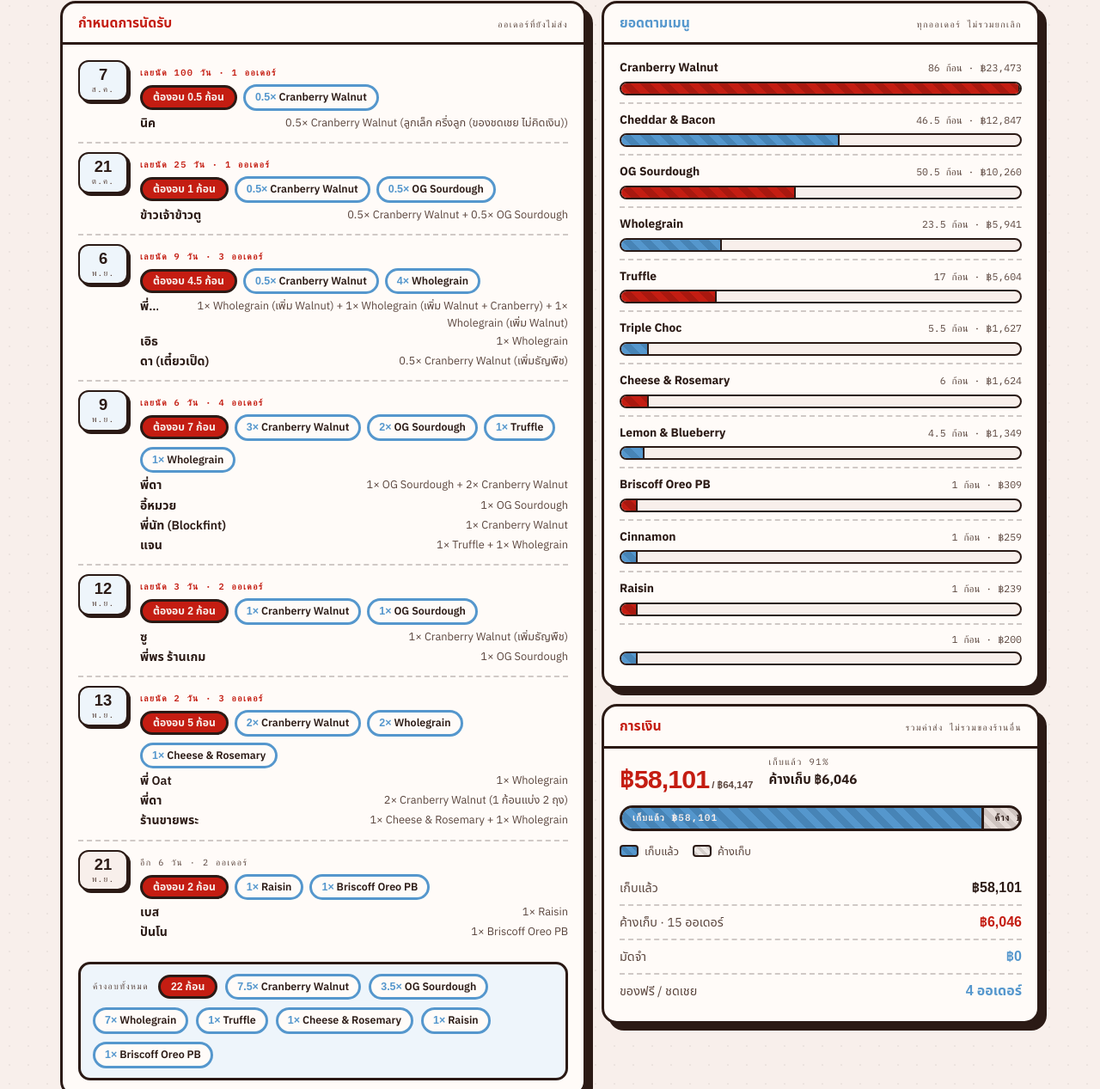
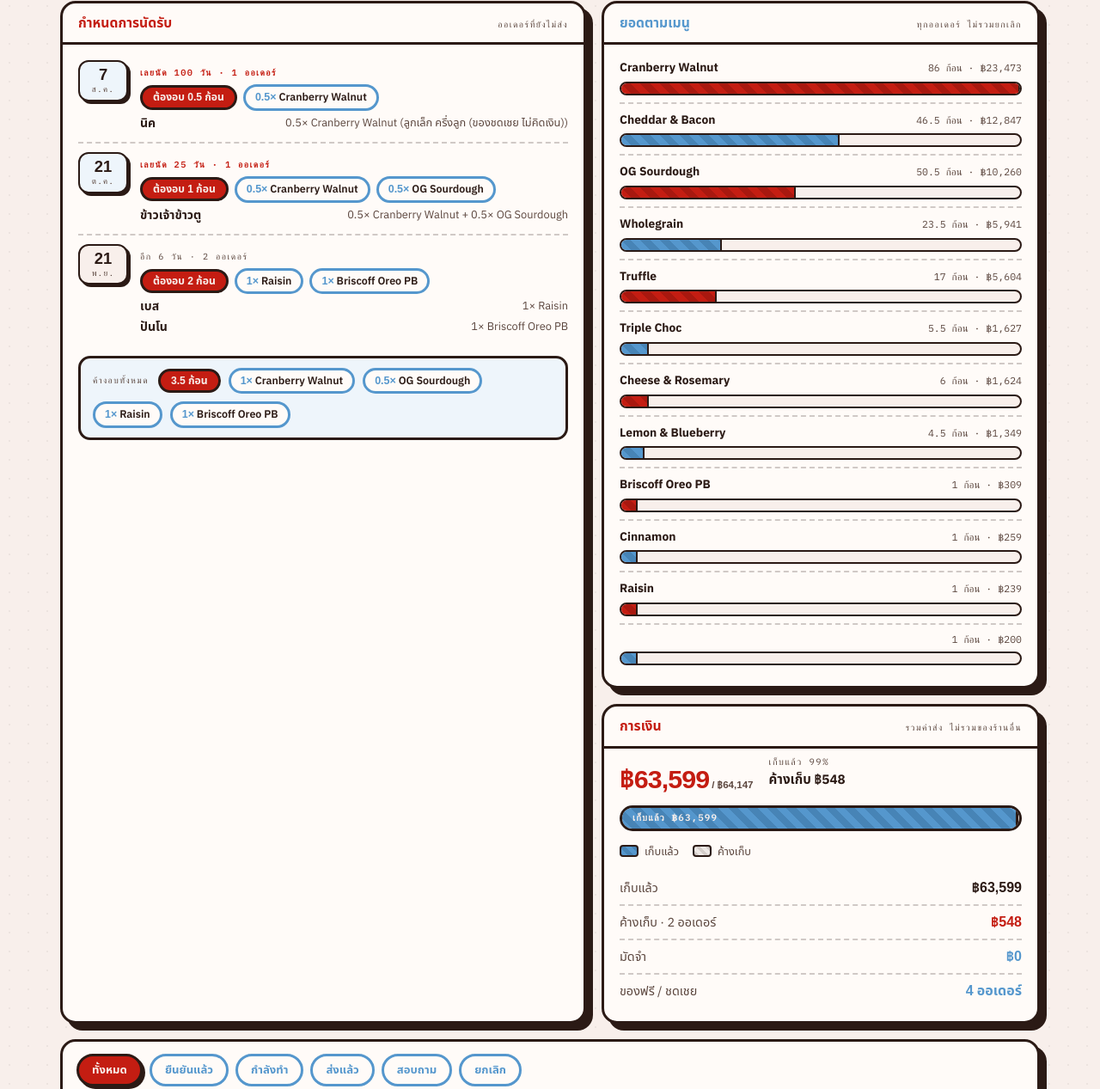
Before and after one commit to satasuk03/chutas-dough-crm, a plain HTML site: page index.html in a window 1280 px wide. Shown: the part 1368-2635 px from the top of the page at 86% size. Drawn offline with Linux system fonts and the light colour scheme; a web font is replaced by a local one.

Commit message:
ส่งและจ่ายแล้ว 13 ใบ: ORD-2026-0192 ถึง 0208 (ยืนยัน 15 พ.ย.)

```diff
--- a/index.html
+++ b/index.html
@@ -717,23 +717,23 @@ const ORDERS = [
 {id:"ORD-2026-0189",ordered:"2026-10-26",due:"2026-10-27",name:"อ้อมฟิตเนส",status:"delivered",payment:"paid",delivery:"pickup",shipping:"",total:"309",notes:"ลูกค้าใหม่ อ้อม (คนในฟิตเนส); Cranberry + เพิ่มธัญพืช 1 ก้อน 309 (เหมือนออเดอร์ของซู ORD-2026-0184); นัดรับพรุ่งนี้ 2026-10-27; ส่งและจ่ายแล้ว (ยืนยัน 2026-11-01)",items:[{p:"Cranberry Walnut",v:"เพิ่มธัญพืช",q:"1",lt:"309"}]},
 {id:"ORD-2026-0190",ordered:"2026-10-26",due:"2026-10-28",name:"ซู",status:"delivered",payment:"paid",delivery:"pickup",shipping:"",total:"309",notes:"ลูกค้าประจำ ซู; Cranberry + เพิ่มธัญพืช 1 ก้อน 309 (เหมือนครั้งก่อน ORD-2026-0184); นัดรับพุธ 2026-10-28; ส่งและจ่ายแล้ว (ยืนยัน 2026-11-01)",items:[{p:"Cranberry Walnut",v:"เพิ่มธัญพืช",q:"1",lt:"309"}]},
 {id:"ORD-2026-0191",ordered:"2026-10-28",due:"2026-10-30",name:"Luna (ต้นปอ)",status:"delivered",payment:"paid",delivery:"pickup",shipping:"",total:"329",notes:"ลูกค้าใหม่ Luna (ต้นปอ); Truffle 1 ก้อน 329; นัดรับศุกร์ 2026-10-30; ส่งและจ่ายแล้ว (ยืนยัน 2026-11-01)",items:[{p:"Truffle",v:"",q:"1",lt:"329"}]},
-{id:"ORD-2026-0192",ordered:"2026-10-30",due:"2026-11-06",name:"พี่ดา",status:"confirmed",payment:"unpaid",delivery:"delivery",shipping:"",total:"909",notes:"ออเดอร์ที่ 5 ของพี่ดา; ธัญพืช 3 ก้อน: เพิ่ม Walnut 300 x2 + เพิ่ม Walnut และ Cranberry 309; ส่งที่ศูนย์ 40 ศุกร์ 2026-11-06 ตอนเที่ยง; ยังไม่ตกลงค่าส่ง",items:[{p:"Wholegrain",v:"เพิ่ม Walnut",q:"1",lt:"300"},{p:"Wholegrain",v:"เพิ่ม Walnut + Cranberry",q:"1",lt:"309"},{p:"Wholegrain",v:"เพิ่ม Walnut",q:"1",lt:"300"}]},
+{id:"ORD-2026-0192",ordered:"2026-10-30",due:"2026-11-06",name:"พี่ดา",status:"delivered",payment:"paid",delivery:"delivery",shipping:"",total:"909",notes:"ออเดอร์ที่ 5 ของพี่ดา; ธัญพืช 3 ก้อน: เพิ่ม Walnut 300 x2 + เพิ่ม Walnut และ Cranberry 309; ส่งที่ศูนย์ 40 ศุกร์ 2026-11-06 ตอนเที่ยง; ยังไม่ตกลงค่าส่ง; ส่งและจ่ายแล้ว (ยืนยัน 2026-11-15)",items:[{p:"Wholegrain",v:"เพิ่ม Walnut",q:"1",lt:"300"},{p:"Wholegrain",v:"เพิ่ม Walnut + Cranberry",q:"1",lt:"309"},{p:"Wholegrain",v:"เพิ่ม Walnut",q:"1",lt:"300"}]},
 {id:"ORD-2026-0193",ordered:"2026-10-31",due:"2026-11-01",name:"กู๋",status:"delivered",payment:"paid",delivery:"pickup",shipping:"",total:"219",notes:"ลูกค้าใหม่ กู๋; OG 1 ก้อน 219; นัดรับเช้าวันอาทิตย์ 2026-11-01; ส่งและจ่ายแล้ว (ยืนยัน 2026-11-05)",items:[{p:"OG Sourdough",v:"",q:"1",lt:"219"}]},
 {id:"ORD-2026-0194",ordered:"2026-11-02",due:"2026-11-03",name:"ซู",status:"delivered",payment:"paid",delivery:"pickup",shipping:"",total:"309",notes:"ลูกค้าประจำ ซู; Cranberry + เพิ่มธัญพืช 1 ก้อน 309 (เหมือนครั้งก่อน ORD-2026-0190); นัดรับพรุ่งนี้ 2026-11-03; ส่งและจ่ายแล้ว (ยืนยัน 2026-11-05)",items:[{p:"Cranberry Walnut",v:"เพิ่มธัญพืช",q:"1",lt:"309"}]},
 {id:"ORD-2026-0195",ordered:"2026-11-03",due:"2026-11-03",name:"เจ๊ชุ",status:"delivered",payment:"paid",delivery:"pickup",shipping:"",total:"219",notes:"ออเดอร์ที่ 4 ของเจ๊ชุ; OG 1 ก้อน 219; นัดรับวันนี้ อังคาร 2026-11-03; ส่งและจ่ายแล้ว (ยืนยัน 2026-11-05)",items:[{p:"OG Sourdough",v:"",q:"1",lt:"219"}]},
-{id:"ORD-2026-0196",ordered:"2026-11-04",due:"2026-11-06",name:"เอิธ",status:"confirmed",payment:"unpaid",delivery:"pickup",shipping:"",total:"249",notes:"ลูกค้าใหม่ เอิธ; ธัญพืช 1 ก้อน 249; นัดรับศุกร์ 2026-11-06; แถมชอคโกแลต 1 ชิ้น (ฟรี ไม่คิดเงิน)",items:[{p:"Wholegrain",v:"",q:"1",lt:"249"}]},
-{id:"ORD-2026-0197",ordered:"2026-11-04",due:"2026-11-06",name:"ดา (เตี๋ยวเป็ด)",status:"confirmed",payment:"unpaid",delivery:"pickup",shipping:"",total:"155",notes:"ครึ่งก้อน Cranberry + เพิ่มธัญพืช แบบซู 155 (310÷2); นัดรับศุกร์ 2026-11-06 (ขอเดิมจันทร์ 2026-11-09 รับวันไหนก็ได้)",items:[{p:"Cranberry Walnut",v:"ครึ่งก้อน;เพิ่มธัญพืช",q:"0.5",lt:"155"}]},
-{id:"ORD-2026-0198",ordered:"2026-11-06",due:"2026-11-09",name:"พี่ดา",status:"confirmed",payment:"unpaid",delivery:"",shipping:"",total:"777",notes:"ออเดอร์ที่ 6 ของพี่ดา; OG 1 + Cranberry Walnut 2 (แก้ไขจากเดิมที่มีธัญพืชด้วย); นัดจันทร์ 2026-11-09; ยังไม่ระบุวิธีรับ/ส่ง",items:[{p:"OG Sourdough",v:"",q:"1",lt:"219"},{p:"Cranberry Walnut",v:"",q:"2",lt:"558"}]},
-{id:"ORD-2026-0199",ordered:"2026-11-06",due:"2026-11-09",name:"อี้หมวย",status:"confirmed",payment:"unpaid",delivery:"",shipping:"",total:"150",notes:"OG 1 ก้อน 150 (แก้ราคาจาก 219 เมื่อ 2026-11-15); นัดจันทร์ 2026-11-09; ยังไม่ระบุวิธีรับ/ส่ง",items:[{p:"OG Sourdough",v:"",q:"1",lt:"150"}]},
-{id:"ORD-2026-0200",ordered:"2026-11-06",due:"2026-11-09",name:"พี่นัท (Blockfint)",status:"confirmed",payment:"unpaid",delivery:"",shipping:"",total:"279",notes:"ลูกค้าใหม่ พี่นัท Blockfint; Cranberry Walnut 1 ก้อน 279; นัดจันทร์ 2026-11-09; ยังไม่ระบุวิธีรับ/ส่ง",items:[{p:"Cranberry Walnut",v:"",q:"1",lt:"279"}]},
-{id:"ORD-2026-0201",ordered:"2026-11-06",due:"2026-11-09",name:"แจน",status:"confirmed",payment:"unpaid",delivery:"",shipping:"",total:"578",notes:"ออเดอร์ที่ 2 ของแจน; Truffle 1 + ธัญพืช 1; นัดจันทร์ 2026-11-09; ยังไม่ระบุวิธีรับ/ส่ง",items:[{p:"Truffle",v:"",q:"1",lt:"329"},{p:"Wholegrain",v:"",q:"1",lt:"249"}]},
-{id:"ORD-2026-0202",ordered:"2026-11-10",due:"2026-11-13",name:"พี่ Oat",status:"confirmed",payment:"unpaid",delivery:"",shipping:"",total:"249",notes:"ลูกค้าใหม่ พี่ Oat; ธัญพืช 1 ก้อน 249; นัดศุกร์ 2026-11-13; ยังไม่ระบุวิธีรับ/ส่ง",items:[{p:"Wholegrain",v:"",q:"1",lt:"249"}]},
+{id:"ORD-2026-0196",ordered:"2026-11-04",due:"2026-11-06",name:"เอิธ",status:"delivered",payment:"paid",delivery:"pickup",shipping:"",total:"249",notes:"ลูกค้าใหม่ เอิธ; ธัญพืช 1 ก้อน 249; นัดรับศุกร์ 2026-11-06; แถมชอคโกแลต 1 ชิ้น (ฟรี ไม่คิดเงิน); ส่งและจ่ายแล้ว (ยืนยัน 2026-11-15)",items:[{p:"Wholegrain",v:"",q:"1",lt:"249"}]},
+{id:"ORD-2026-0197",ordered:"2026-11-04",due:"2026-11-06",name:"ดา (เตี๋ยวเป็ด)",status:"delivered",payment:"paid",delivery:"pickup",shipping:"",total:"155",notes:"ครึ่งก้อน Cranberry + เพิ่มธัญพืช แบบซู 155 (310÷2); นัดรับศุกร์ 2026-11-06 (ขอเดิมจันทร์ 2026-11-09 รับวันไหนก็ได้); ส่งและจ่ายแล้ว (ยืนยัน 2026-11-15)",items:[{p:"Cranberry Walnut",v:"ครึ่งก้อน;เพิ่มธัญพืช",q:"0.5",lt:"155"}]},
+{id:"ORD-2026-0198",ordered:"2026-11-06",due:"2026-11-09",name:"พี่ดา",status:"delivered",payment:"paid",delivery:"",shipping:"",total:"777",notes:"ออเดอร์ที่ 6 ของพี่ดา; OG 1 + Cranberry Walnut 2 (แก้ไขจากเดิมที่มีธัญพืชด้วย); นัดจันทร์ 2026-11-09; ยังไม่ระบุวิธีรับ/ส่ง; ส่งและจ่ายแล้ว (ยืนยัน 2026-11-15)",items:[{p:"OG Sourdough",v:"",q:"1",lt:"219"},{p:"Cranberry Walnut",v:"",q:"2",lt:"558"}]},
+{id:"ORD-2026-0199",ordered:"2026-11-06",due:"2026-11-09",name:"อี้หมวย",status:"delivered",payment:"paid",delivery:"",shipping:"",total:"150",notes:"OG 1 ก้อน 150 (แก้ราคาจาก 219 เมื่อ 2026-11-15); นัดจันทร์ 2026-11-09; ยังไม่ระบุวิธีรับ/ส่ง; ส่งและจ่ายแล้ว (ยืนยัน 2026-11-15)",items:[{p:"OG Sourdough",v:"",q:"1",lt:"150"}]},
+{id:"ORD-2026-0200",ordered:"2026-11-06",due:"2026-11-09",name:"พี่นัท (Blockfint)",status:"delivered",payment:"paid",delivery:"",shipping:"",total:"279",notes:"ลูกค้าใหม่ พี่นัท Blockfint; Cranberry Walnut 1 ก้อน 279; นัดจันทร์ 2026-11-09; ยังไม่ระบุวิธีรับ/ส่ง; ส่งและจ่ายแล้ว (ยืนยัน 2026-11-15)",items:[{p:"Cranberry Walnut",v:"",q:"1",lt:"279"}]},
+{id:"ORD-2026-0201",ordered:"2026-11-06",due:"2026-11-09",name:"แจน",status:"delivered",payment:"paid",delivery:"",shipping:"",total:"578",notes:"ออเดอร์ที่ 2 ของแจน; Truffle 1 + ธัญพืช 1; นัดจันทร์ 2026-11-09; ยังไม่ระบุวิธีรับ/ส่ง; ส่งและจ่ายแล้ว (ยืนยัน 2026-11-15)",items:[{p:"Truffle",v:"",q:"1",lt:"329"},{p:"Wholegrain",v:"",q:"1",lt:"249"}]},
+{id:"ORD-2026-0202",ordered:"2026-11-10",due:"2026-11-13",name:"พี่ Oat",status:"delivered",payment:"paid",delivery:"",shipping:"",total:"249",notes:"ลูกค้าใหม่ พี่ Oat; ธัญพืช 1 ก้อน 249; นัดศุกร์ 2026-11-13; ยังไม่ระบุวิธีรับ/ส่ง; ส่งและจ่ายแล้ว (ยืนยัน 2026-11-15)",items:[{p:"Wholegrain",v:"",q:"1",lt:"249"}]},
 {id:"ORD-2026-0203",ordered:"2026-11-09",due:"2026-11-09",name:"ซู",status:"delivered",payment:"paid",delivery:"pickup",shipping:"",total:"309",notes:"ลูกค้าประจำ ซู; Cranberry + เพิ่มธัญพืช 1 ก้อน 309 (เหมือนครั้งก่อน ORD-2026-0194); ส่งจันทร์ 2026-11-09; ส่งและจ่ายแล้ว (ยืนยัน 2026-11-10)",items:[{p:"Cranberry Walnut",v:"เพิ่มธัญพืช",q:"1",lt:"309"}]},
-{id:"ORD-2026-0204",ordered:"2026-11-09",due:"2026-11-09",name:"พี่ Pop",status:"delivered",payment:"unpaid",delivery:"",shipping:"",total:"548",notes:"ออเดอร์ที่ 6 ของพี่ Pop; Cranberry Walnut 1 ก้อน 279 + Cheese & Rosemary 1 ก้อน 269; ส่งจันทร์ 2026-11-09; ยังไม่จ่าย; เอาไม่เปรี้ยว",items:[{p:"Cranberry Walnut",v:"",q:"1",lt:"279"},{p:"Cheese & Rosemary",v:"",q:"1",lt:"269"}]},
-{id:"ORD-2026-0205",ordered:"2026-11-10",due:"2026-11-12",name:"ซู",status:"confirmed",payment:"unpaid",delivery:"",shipping:"",total:"309",notes:"ลูกค้าประจำ ซู; Cranberry + เพิ่มธัญพืช 1 ก้อน 309 (เหมือนครั้งก่อน ORD-2026-0203); นัดรับพฤหัส 2026-11-12",items:[{p:"Cranberry Walnut",v:"เพิ่มธัญพืช",q:"1",lt:"309"}]},
-{id:"ORD-2026-0206",ordered:"2026-11-10",due:"2026-11-12",name:"พี่พร ร้านเกม",status:"confirmed",payment:"unpaid",delivery:"",shipping:"",total:"219",notes:"OG 1 ก้อน 219; นัดพฤหัส 2026-11-12",items:[{p:"OG Sourdough",v:"",q:"1",lt:"219"}]},
-{id:"ORD-2026-0207",ordered:"2026-11-11",due:"2026-11-13",name:"พี่ดา",status:"confirmed",payment:"unpaid",delivery:"",shipping:"",total:"558",notes:"ออเดอร์ที่ 7 ของพี่ดา; Cranberry Walnut 2 ก้อน 558 (1 ก้อนแบ่ง 2 ถุง); ส่งศุกร์ 2026-11-13 ก่อนเที่ยง; ยังไม่ระบุวิธีรับ/ส่ง",items:[{p:"Cranberry Walnut",v:"1 ก้อนแบ่ง 2 ถุง",q:"2",lt:"558"}]},
-{id:"ORD-2026-0208",ordered:"2026-11-12",due:"2026-11-13",name:"ร้านขายพระ",status:"confirmed",payment:"unpaid",delivery:"pickup",shipping:"",total:"518",notes:"ร้านขายพระ; Cheese & Rosemary 1 ก้อน 269 + Wholegrain (ธัญพืช) 1 ก้อน 249; นัดรับพรุ่งนี้ 2026-11-13",items:[{p:"Cheese & Rosemary",v:"",q:"1",lt:"269"},{p:"Wholegrain",v:"",q:"1",lt:"249"}]},
+{id:"ORD-2026-0204",ordered:"2026-11-09",due:"2026-11-09",name:"พี่ Pop",status:"delivered",payment:"paid",delivery:"",shipping:"",total:"548",notes:"ออเดอร์ที่ 6 ของพี่ Pop; Cranberry Walnut 1 ก้อน 279 + Cheese & Rosemary 1 ก้อน 269; ส่งจันทร์ 2026-11-09; ยังไม่จ่าย; เอาไม่เปรี้ยว; ส่งและจ่ายแล้ว (ยืนยัน 2026-11-15)",items:[{p:"Cranberry Walnut",v:"",q:"1",lt:"279"},{p:"Cheese & Rosemary",v:"",q:"1",lt:"269"}]},
+{id:"ORD-2026-0205",ordered:"2026-11-10",due:"2026-11-12",name:"ซู",status:"delivered",payment:"paid",delivery:"",shipping:"",total:"309",notes:"ลูกค้าประจำ ซู; Cranberry + เพิ่มธัญพืช 1 ก้อน 309 (เหมือนครั้งก่อน ORD-2026-0203); นัดรับพฤหัส 2026-11-12; ส่งและจ่ายแล้ว (ยืนยัน 2026-11-15)",items:[{p:"Cranberry Walnut",v:"เพิ่มธัญพืช",q:"1",lt:"309"}]},
+{id:"ORD-2026-0206",ordered:"2026-11-10",due:"2026-11-12",name:"พี่พร ร้านเกม",status:"delivered",payment:"paid",delivery:"",shipping:"",total:"219",notes:"OG 1 ก้อน 219; นัดพฤหัส 2026-11-12; ส่งและจ่ายแล้ว (ยืนยัน 2026-11-15)",items:[{p:"OG Sourdough",v:"",q:"1",lt:"219"}]},
+{id:"ORD-2026-0207",ordered:"2026-11-11",due:"2026-11-13",name:"พี่ดา",status:"delivered",payment:"paid",delivery:"",shipping:"",total:"558",notes:"ออเดอร์ที่ 7 ของพี่ดา; Cranberry Walnut 2 ก้อน 558 (1 ก้อนแบ่ง 2 ถุง); ส่งศุกร์ 2026-11-13 ก่อนเที่ยง; ยังไม่ระบุวิธีรับ/ส่ง; ส่งและจ่ายแล้ว (ยืนยัน 2026-11-15)",items:[{p:"Cranberry Walnut",v:"1 ก้อนแบ่ง 2 ถุง",q:"2",lt:"558"}]},
+{id:"ORD-2026-0208",ordered:"2026-11-12",due:"2026-11-13",name:"ร้านขายพระ",status:"delivered",payment:"paid",delivery:"pickup",shipping:"",total:"518",notes:"ร้านขายพระ; Cheese & Rosemary 1 ก้อน 269 + Wholegrain (ธัญพืช) 1 ก้อน 249; นัดรับพรุ่งนี้ 2026-11-13; ส่งและจ่ายแล้ว (ยืนยัน 2026-11-15)",items:[{p:"Cheese & Rosemary",v:"",q:"1",lt:"269"},{p:"Wholegrain",v:"",q:"1",lt:"249"}]},
 {id:"ORD-2026-0209",ordered:"2026-11-13",due:"2026-11-13",name:"เจ๊ชุ",status:"delivered",payment:"paid",delivery:"pickup",shipping:"",total:"110",notes:"ออเดอร์ที่ 5 ของเจ๊ชุ; Wholegrain ครึ่งก้อน 110; รับและจ่ายแล้ว ศุกร์ 2026-11-13",items:[{p:"Wholegrain",v:"ครึ่งก้อน",q:"0.5",lt:"110"}]},
 {id:"ORD-2026-0210",ordered:"2026-11-13",due:"2026-11-13",name:"คุณใหม่",status:"delivered",payment:"paid",delivery:"pickup",shipping:"",total:"110",notes:"ออเดอร์ที่ 3 ของคุณใหม่ (เมียยาม); Wholegrain ครึ่งก้อน 110 เหมือนเจ๊ชุ; ส่งและจ่ายแล้ว ศุกร์ 2026-11-13",items:[{p:"Wholegrain",v:"ครึ่งก้อน",q:"0.5",lt:"110"}]},
 {id:"ORD-2026-0211",ordered:"2026-11-15",due:"2026-11-21",name:"เบส",status:"confirmed",payment:"unpaid",delivery:"",shipping:"",total:"239",notes:"ออเดอร์ที่ 4 ของเบส; Raisin (ลูกเกด รสใหม่) 1 ก้อน 239; นัดเสาร์หน้า 2026-11-21; ยังไม่ระบุวิธีรับ/ส่ง",items:[{p:"Raisin",v:"",q:"1",lt:"239"}]},
```
